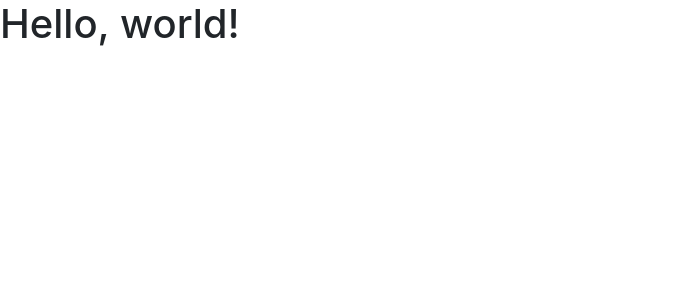
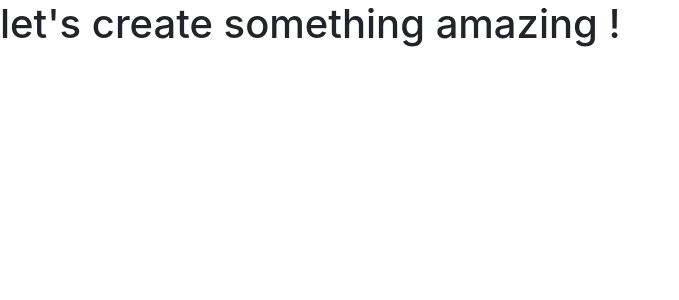
Before and after one commit to dkbakrecha/dkbakrecha.github.io, a PHP site: page / in a window 1280 px wide. Shown: the top 300 px of the page, without its empty margins (0-679 px from the left). Run offline with PHP 8.4, Linux system fonts and the light colour scheme; some libraries are stand-ins or nearby versions.

Commit message:
Update index.php
uPDATE tITLE

```diff
--- a/index.php
+++ b/index.php
@@ -11,7 +11,8 @@
     <title>Hello, world!</title>
   </head>
   <body>
-    <h1>Hello, world!</h1>
+    <h1>let's create something amazing
+!</h1>
 
     <!-- Optional JavaScript -->
     <!-- jQuery first, then Popper.js, then Bootstrap JS -->
```
